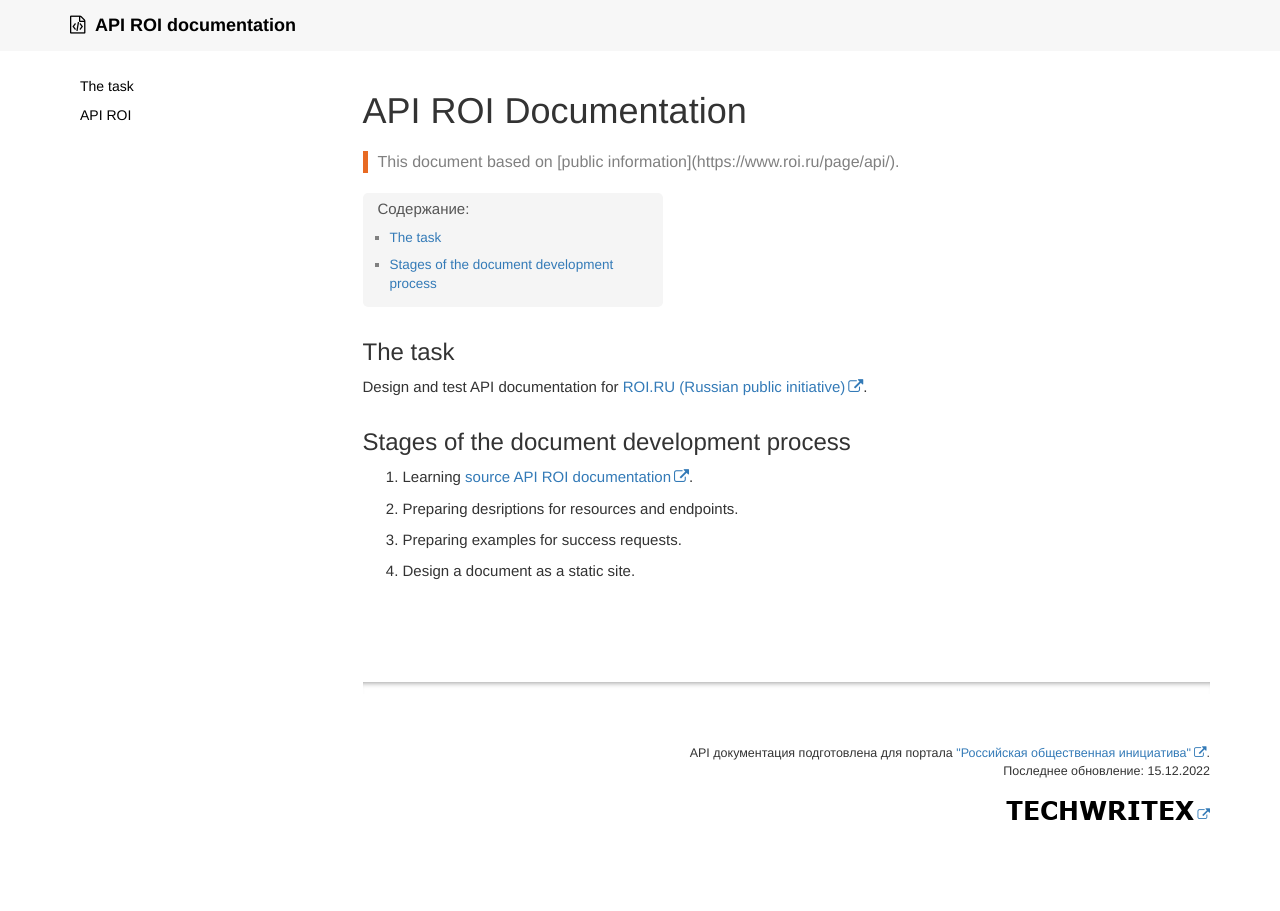
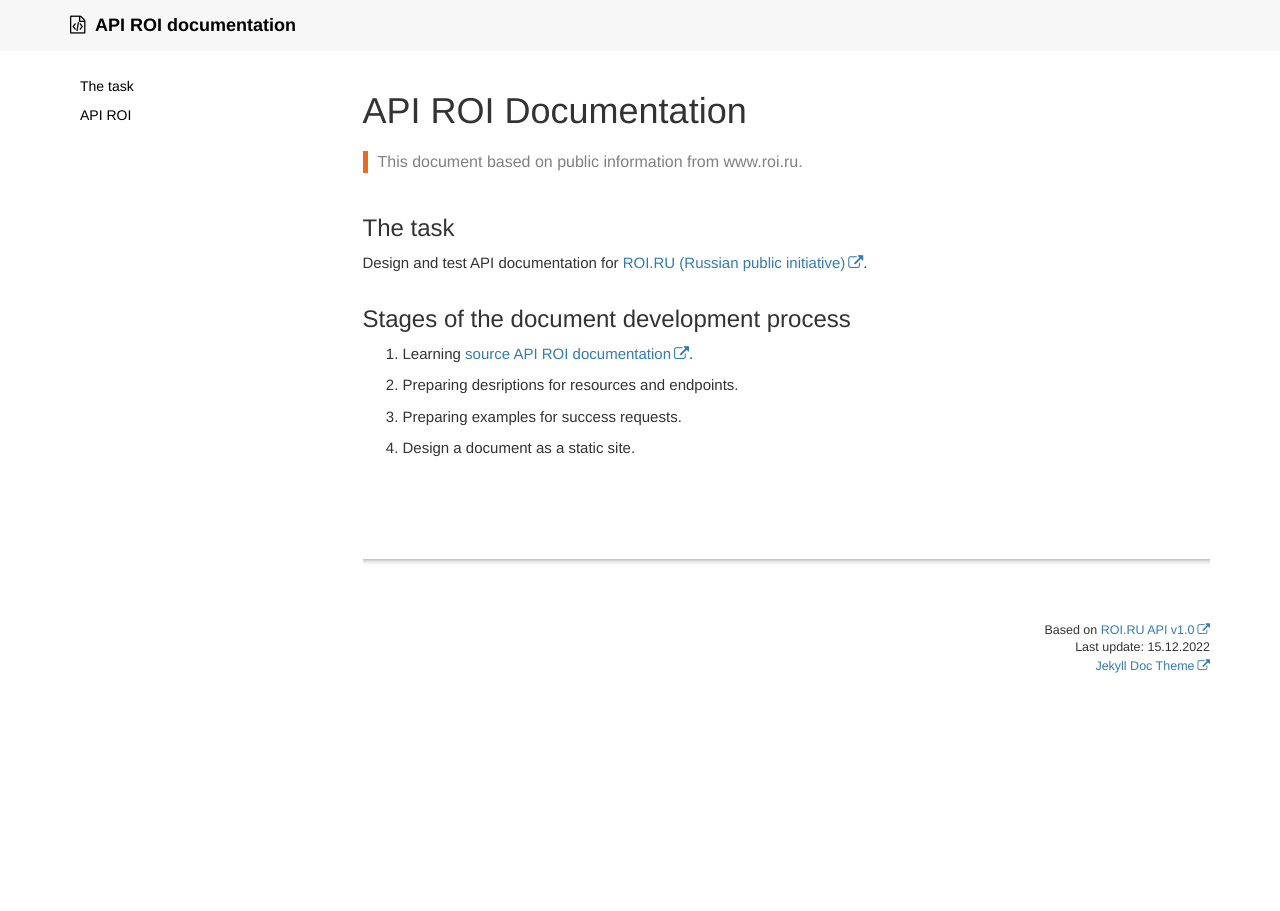
Before and after one commit to techwritex/roi_api_en, a Jekyll site: the page built from index.md, in a window 1280 px wide. Built offline with Jekyll 4.4.1, drawn with Linux system fonts in a browser that asks for light colours; comment, search, counter and statistics services are not loaded.

Commit message:
api-roi-en-002

```diff
--- a/_includes/footer.html
+++ b/_includes/footer.html
@@ -1,10 +1,10 @@
 <footer>
             <div class="row">
                 <div class="col-lg-12 footer">
-               <!-- &copy;{{ site.time | date: "%Y"  }} {{site.company_name}}. Все права защищены. <br /> -->
-               API документация подготовлена для портала <a href="https://www.roi.ru/" target="_blank">"Российская общественная инициатива"</a>. <br />
-{% if page.last_updated %}<span>Последнее обновление:</span> {{page.last_updated}}<br/>{% endif %} Последнее обновление: {{ site.time | date: "%d.%m.%Y"  }} <br />
-<p><a href="http://techwritex.github.io/" target="_blank"><img src="{{ "images/logo.png" }}" alt="Технический писатель Владимир Юсупов"/></a></p>
-                </div>
+                    <!-- &copy;2021-{{ site.time | date: "%Y"  }} {{site.company_name}}. <br /> -->
+                    Based on <a href="https://www.roi.ru/page/api/" target="_blank">ROI.RU API v1.0</a> <br />
+             {% if page.last_updated %}<span>Last update:</span> {{page.last_updated}}<br/>{% endif %} Last update: {{ site.time | date: "%d.%m.%Y"  }} <br />
+             <p><a href="https://idratherbewriting.com/documentation-theme-jekyll/" target="_blank">Jekyll Doc Theme</a></p>
+                     </div>
             </div>
 </footer>
--- a/index.md
+++ b/index.md
@@ -2,9 +2,10 @@
 title: "API ROI Documentation"
 keywords: РОИ, Российская общественная инициатива, API РОИ, API документация, технический писатель, технический писатель фриланс, технический писатель удаленно
 # tags:
+toc: false
 sidebar: general_sidebar
 permalink: index.html
-summary: "This document based on [public information](https://www.roi.ru/page/api/)."
+summary: "This document based on public information from www.roi.ru."
 ---
 
 ## The task
```
